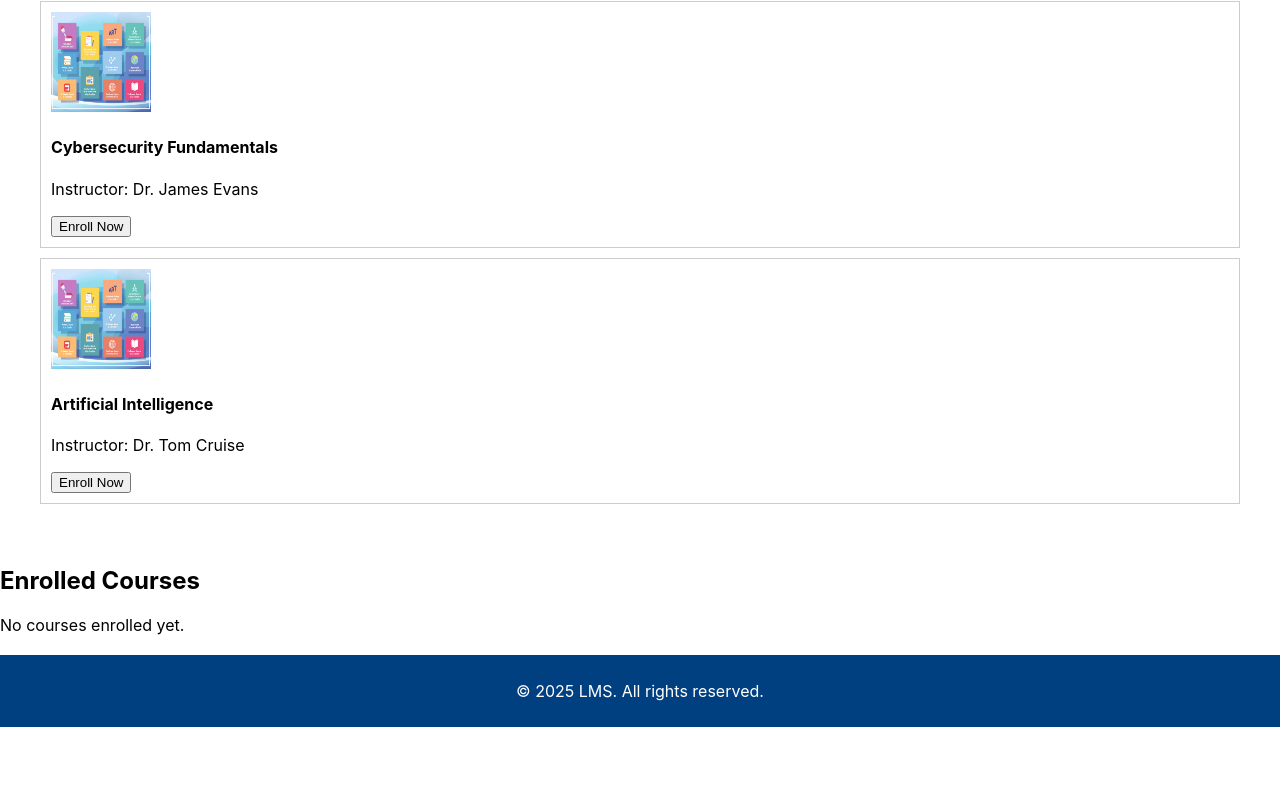
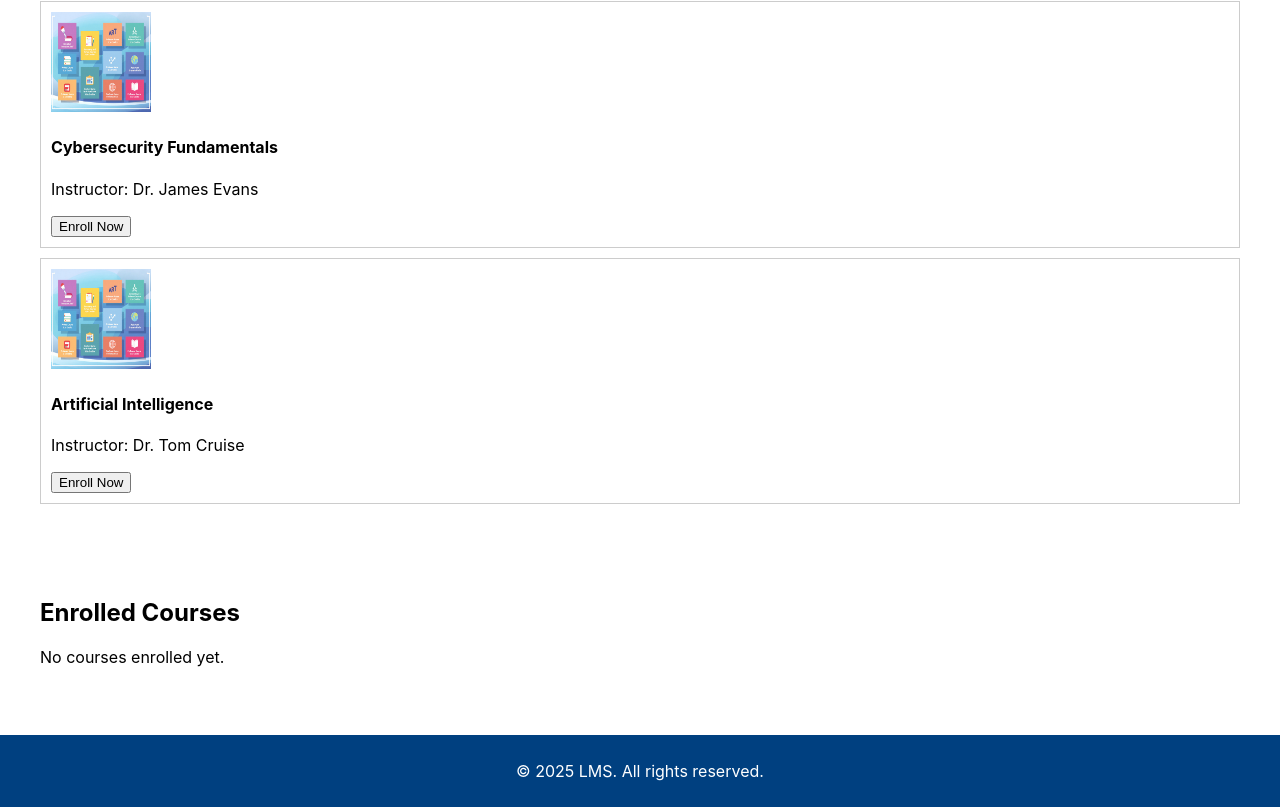
Before and after one commit to Jibran-Som/my-lms-app, a React (Create React App) app: page /CoursesPage in a window 1280 px wide. Shown: the part 2353-3160 px from the top of the page. Before the commit the page ends 3080 px from the top, so only its background shows below. Built offline with nearby package versions, Linux system fonts and the light colour scheme.

Commit message:
Fixed enrollment list styling

```diff
--- a/src/components/CourseCatalog.css
+++ b/src/components/CourseCatalog.css
@@ -1,4 +1,4 @@
-.course-catalog {
+.course-catalog, .enrollment-list {
     padding: 2rem;
     max-width: 1200px;
     margin: 0 auto;
```
